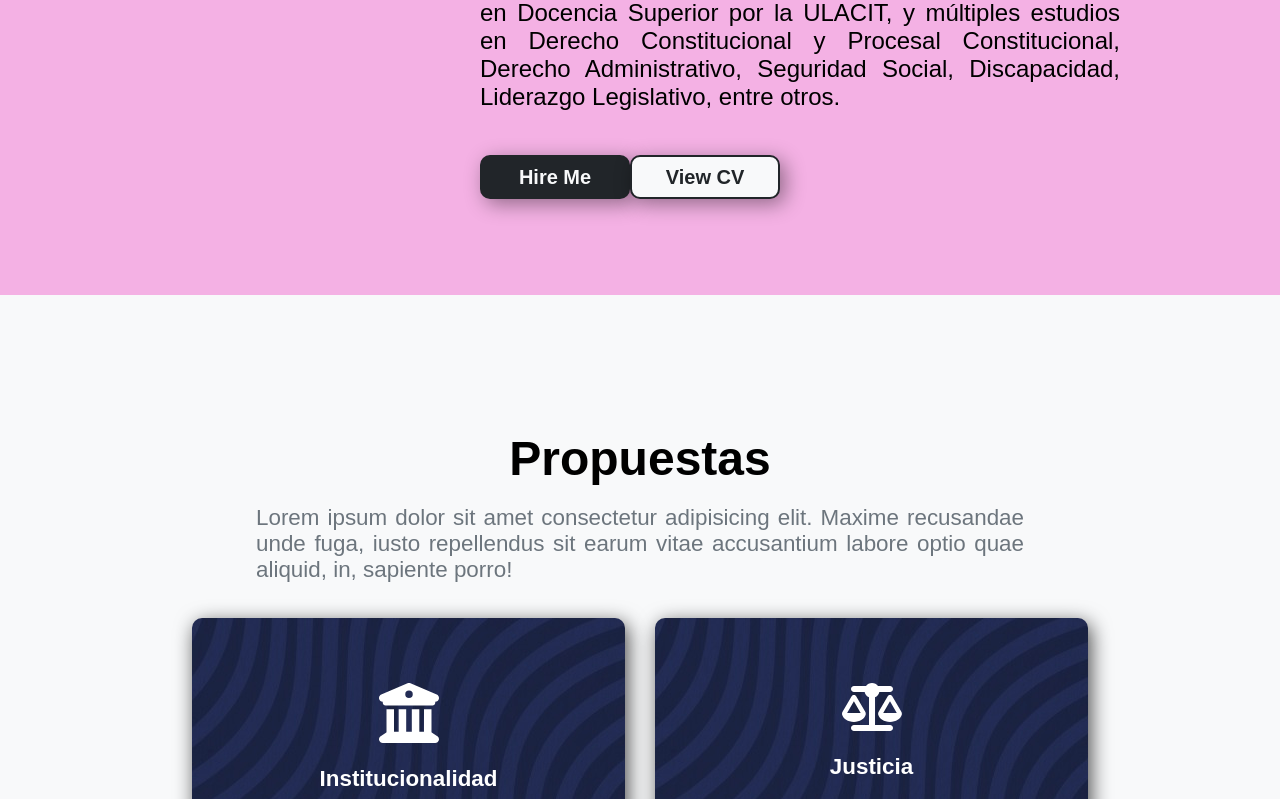
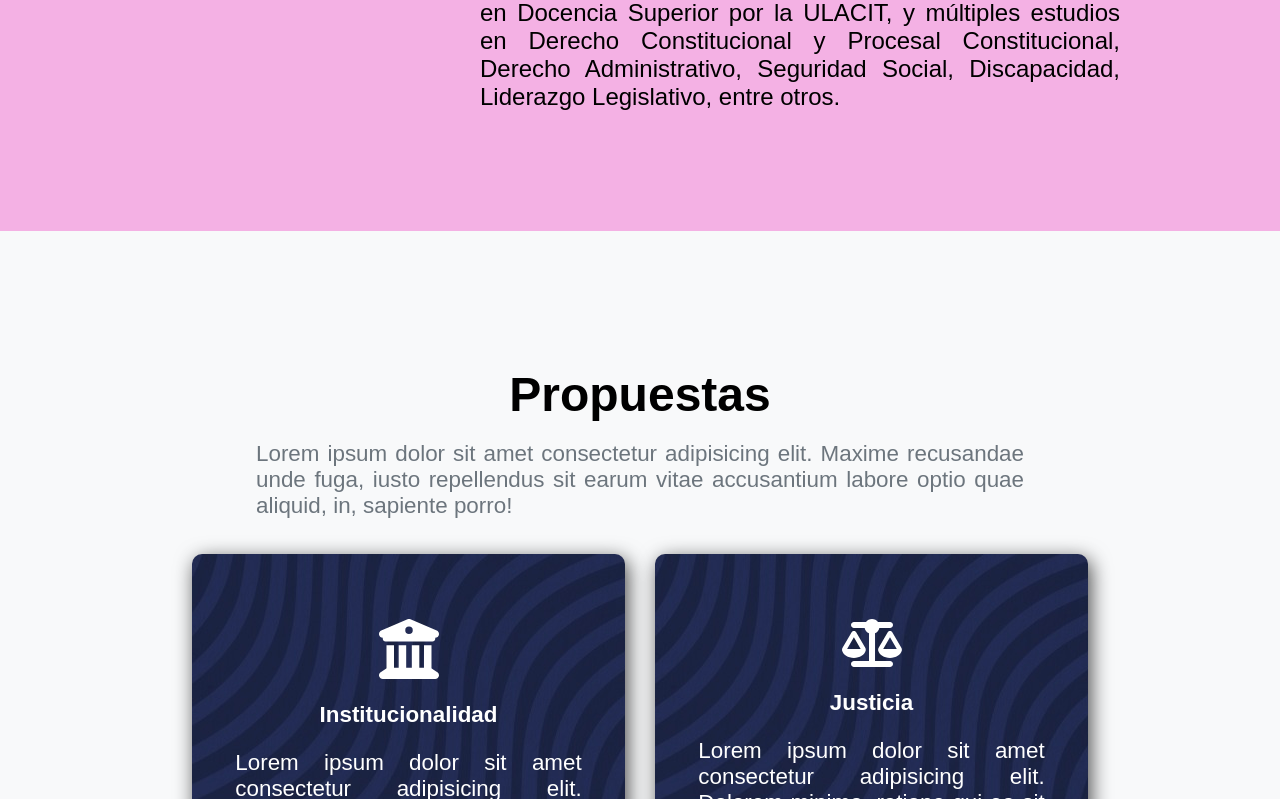
Before and after one commit to LuisCeballos24/LandingPage, a React (Vite) app: page / in a window 1280 px wide. Shown: the part 941-1740 px from the top of the page. Built offline with nearby package versions, Linux system fonts and the light colour scheme.

Commit message:
Quitar botones de Conoceme y colocar info en el Footer

```diff
--- a/src/components/AcercaDeMi.jsx
+++ b/src/components/AcercaDeMi.jsx
@@ -6,13 +6,10 @@ export function AcercaDeMi() {
     <div className="acercaDeMi" id="acercaDeMi">
         <h2><br />Conóceme</h2>
         <div>
-            <p>Daniel Lombana es un joven abogado, docente, artista y político motivado por su vocación de servicio a la mejora de la institucionalidad en el país y en romper el status quo prestablecido.
-                Tiene una maestría en Derecho Procesal y una Licenciatura en Derecho de la USMA, una especialidad en Docencia Superior por la ULACIT, y múltiples estudios en Derecho Constitucional y Procesal Constitucional, Derecho Administrativo, Seguridad Social, Discapacidad, Liderazgo Legislativo, entre otros.
-                </p>
-            <div className="divBotones">
-                <button className="hire-button">Hire Me</button>
-                <button className="hire-button hire-button2">View CV</button>
-            </div>
+            <p>
+              Daniel Lombana es un joven abogado, docente, artista y político motivado por su vocación de servicio a la mejora de la institucionalidad en el país y en romper el status quo prestablecido.
+              Tiene una maestría en Derecho Procesal y una Licenciatura en Derecho de la USMA, una especialidad en Docencia Superior por la ULACIT, y múltiples estudios en Derecho Constitucional y Procesal Constitucional, Derecho Administrativo, Seguridad Social, Discapacidad, Liderazgo Legislativo, entre otros.
+            </p>
         </div>
     </div>
   )
--- a/src/components/Footer.jsx
+++ b/src/components/Footer.jsx
@@ -2,8 +2,8 @@ import React from 'react'
 
 export function Footer() {
   return (
-    <footer style={{"backgroundColor": "#1C2545", "color": "#F8F9FA", "textAlign": "center", "padding": "20px"}}>
-
+    <footer style={{"backgroundColor": "#1C2545", "color": "#F8F9FA", "textAlign": "center", "padding": "20px", "fontSize": "1.3rem"}}>
+      <p>&copy; <span id="copyright-year">2023</span> Daniel Lombana, Candidato Independiente a Diputado. Todos los derechos reservados.</p>
     </footer>
   )
 }
```
